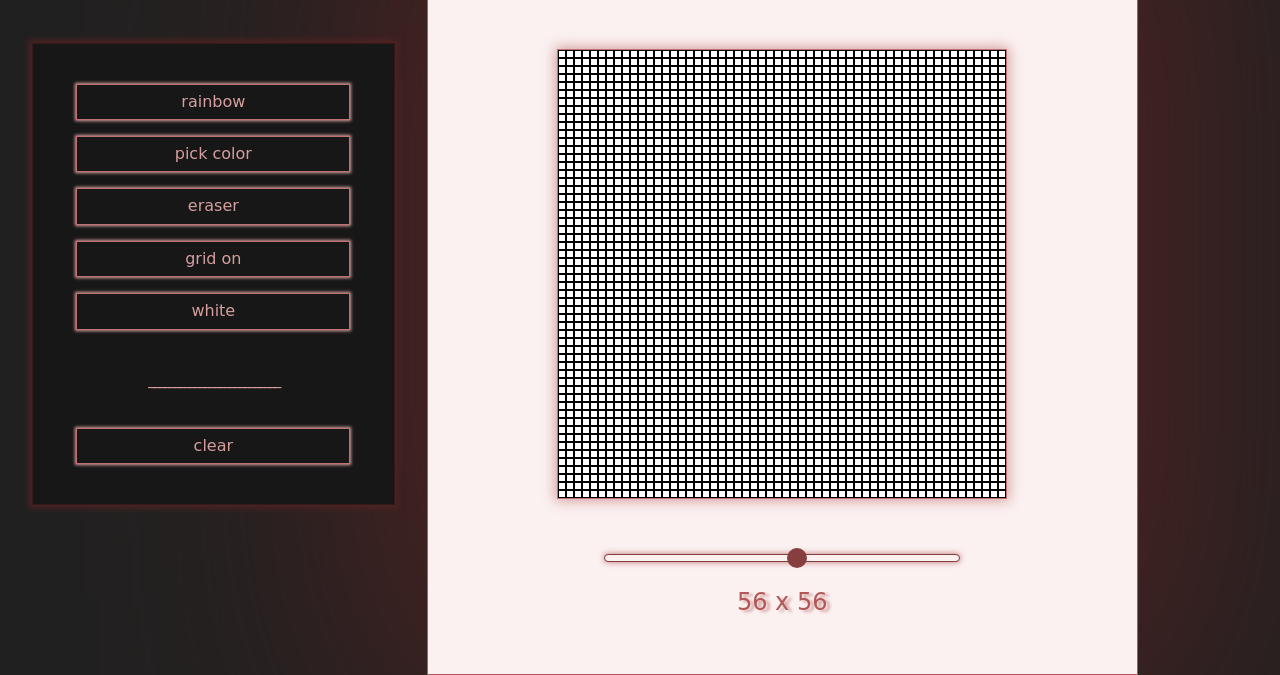
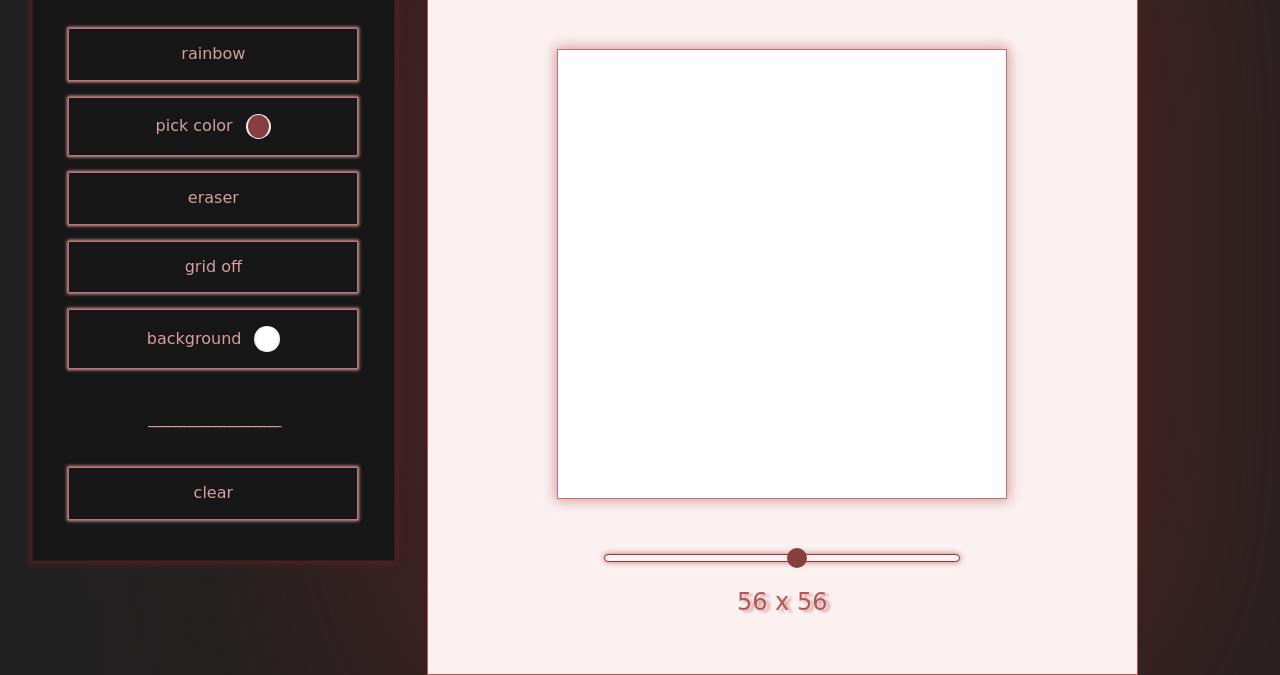
Before and after one commit to graycorvid/etch-a-sketch, a website: page index.html in a window 1280 px wide. Shown: the part 127-802 px from the top of the page. Drawn offline with nearby package versions, Linux system fonts and the light colour scheme; files that its build step writes are made by us from their sources; a web font is replaced by a local one.

Commit message:
Add functions to buttons

```diff
--- a/index.html
+++ b/index.html
@@ -10,19 +10,37 @@
   <body>
     <div class="wrap">
       <div class="box">
+        <!-- MENU SECTION -->
         <div class="left">
           <div class="menu">
+            <!-- BUTTONS -->
             <button class="rainbow">rainbow</button
-            ><button class="pick-color">pick color</button
+            ><button id="pick-color">
+              <p class="pen">
+                <label for="pick color">pick color</label>
+                <input
+                  type="color"
+                  name="pen-color"
+                  class="pen-color"
+                  value="#873E3E" />
+              </p></button
             ><button class="eraser">eraser</button>
-            <button class="grid">grid <span class="switch">on</span></button>
-            <button class="background">
-              <span class="black-or-white">white</span>
+            <button class="grid">grid <span class="switch">off</span></button>
+            <button id="pick-background">
+              <p class="bgc">
+                <label for="background">background</label>
+                <input
+                  type="color"
+                  name="bgc-color"
+                  class="bgc-color"
+                  value="#FFFFFF" />
+              </p>
             </button>
             <p class="seperator">__________________________</p>
             <button class="clear">clear</button>
           </div>
         </div>
+        <!-- CENTER: SKETCHING BOARD -->
         <div class="center">
           <header><h1>etch-a-sketch</h1></header>
           <div class="main">
--- a/src/js/index.js
+++ b/src/js/index.js
@@ -1,10 +1,12 @@
 /* eslint-disable */
 
 const board = document.querySelector(".board");
-const squares = document.getElementsByClassName(".square");
 const slider = document.querySelector(".slider-container input");
 const sizeXsize = document.querySelector(".slider-container p");
 const rainbowBtn = document.querySelector(".rainbow");
+// const gridBtn = document.querySelector(".grid");
+const customPenColor = document.querySelector("input.pen-color");
+const customBgcColor = document.querySelector("input.bgc-color");
 let size;
 let mouseDown = false;
 const sliderValues = [];
@@ -38,7 +40,7 @@ const sketchingMechanism = (e) => {
     e.target.className == "square" &&
     rainbowBtn.textContent === "rainbow"
   ) {
-    e.target.style.backgroundColor = `var(--clr-theme-500)`;
+    customPen(e);
   } else if (
     mouseDown &&
     e.target.className == "square" &&
@@ -46,6 +48,10 @@ const sketchingMechanism = (e) => {
   ) {
     rainbowPen(e);
   }
+};
+const backgroundMechanism = () => {
+  let pickedBgcColor = customBgcColor.value;
+  board.style.backgroundColor = pickedBgcColor;
 };
 const rainbowBtnText = () => {
   if (rainbowBtn.textContent === "rainbow") {
@@ -60,10 +66,16 @@ const rainbowPen = (e) => {
   let b = Math.floor(Math.random() * 255);
   e.target.style.backgroundColor = `rgb(${r},${g},${b})`;
 };
+const customPen = (e) => {
+  let pickedPenColor = customPenColor.value;
+  e.target.style.backgroundColor = `${pickedPenColor}`;
+};
+
 document.addEventListener("DOMContentLoaded", getGridSize);
 slider.addEventListener("input", getGridSize);
 board.addEventListener("mousedown", allowDrawing);
 board.addEventListener("mouseup", disallowDrawing);
 board.addEventListener("mouseleave", disallowDrawing);
 board.addEventListener("mouseover", sketchingMechanism);
+customBgcColor.addEventListener("input", backgroundMechanism);
 rainbowBtn.addEventListener("click", rainbowBtnText);
--- a/src/sass/components/_menu.scss
+++ b/src/sass/components/_menu.scss
@@ -9,16 +9,42 @@
   border: 1px solid var(--clr-theme-700);
   box-shadow: 0 0 6px 3px var(--clr-theme-600);
   z-index: 2;
+  button {
+    all: unset;
+    margin: 0.5rem 0;
+    padding: 1rem;
+    width: 20vw;
+    border: 1px solid var(--clr-theme-300);
+    box-shadow: 0 0 3px 1px var(--clr-theme-200);
+    cursor: pointer;
+  }
+  input {
+    border-radius: 50%;
+    margin-left: 1vw;
+    height: 2vw;
+    width: 2vw;
+    border: none;
+    outline: none;
+    cursor: pointer;
+    -webkit-appearance: none;
+    &::-webkit-color-swatch-wrapper {
+      padding: 0;
+    }
+    &::-webkit-color-swatch {
+      border: none;
+      border-radius: 50%;
+    }
+  }
 }
-//button//
-.menu button {
-  all: unset;
-  margin: 0.5rem 0;
-  padding: 0.5rem;
-  width: 20vw;
-  border: 1px solid var(--clr-theme-300);
-  box-shadow: 0 0 3px 1px var(--clr-theme-200);
-  cursor: pointer;
+:is(#pick-color, #pick-background) {
+  padding: 0 1rem;
+  cursor: default;
+}
+:is(.pen, .bgc) {
+  display: flex;
+  flex-direction: row;
+  align-items: center;
+  justify-content: center;
 }
 .seperator {
   padding: 1rem 0;
--- a/src/sass/components/_squares.scss
+++ b/src/sass/components/_squares.scss
@@ -3,5 +3,8 @@
 .square {
   width: auto;
   height: auto;
+}
+//styles for toggle grid:
+.grid {
   border: 0.2px solid var(--clr-basic-black);
 }
```
